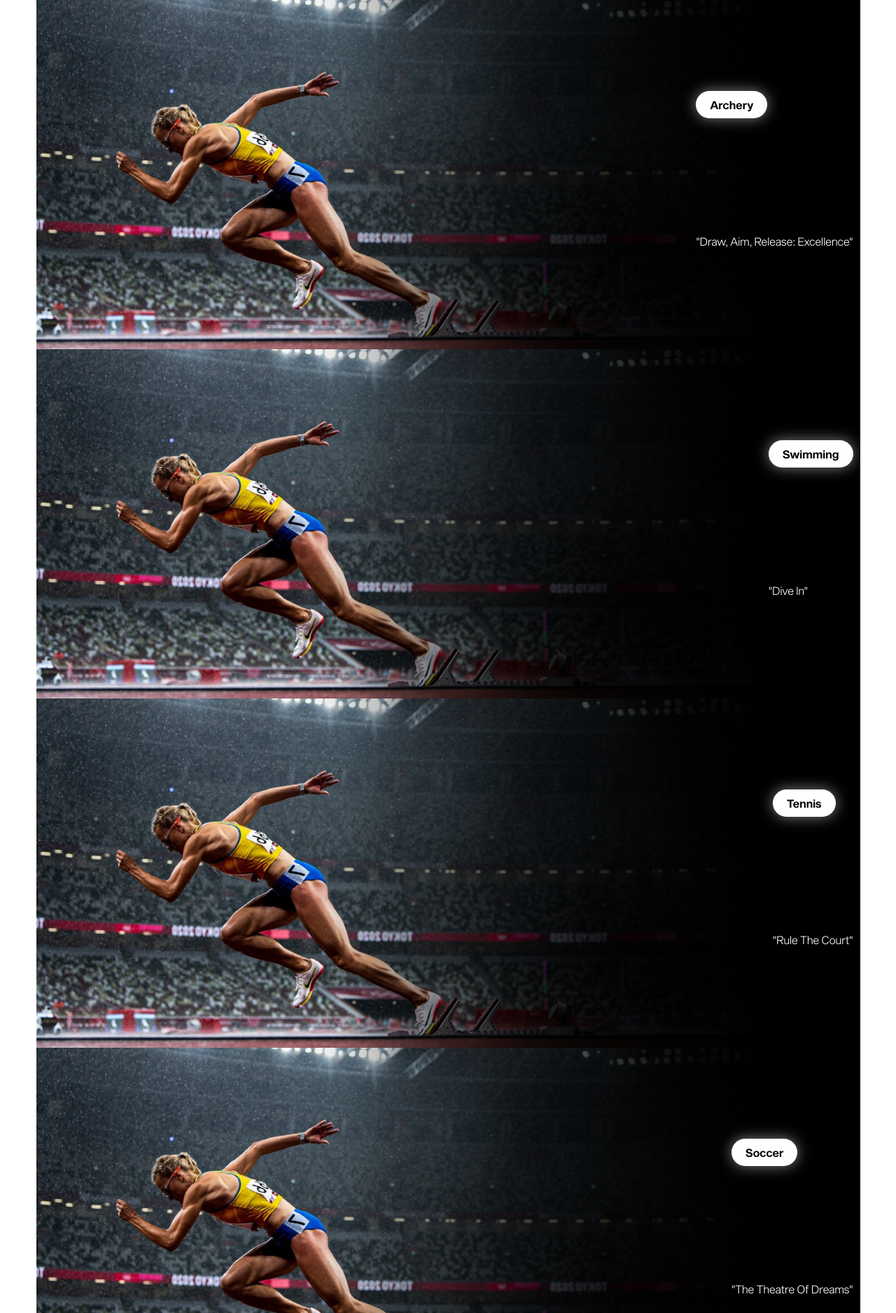
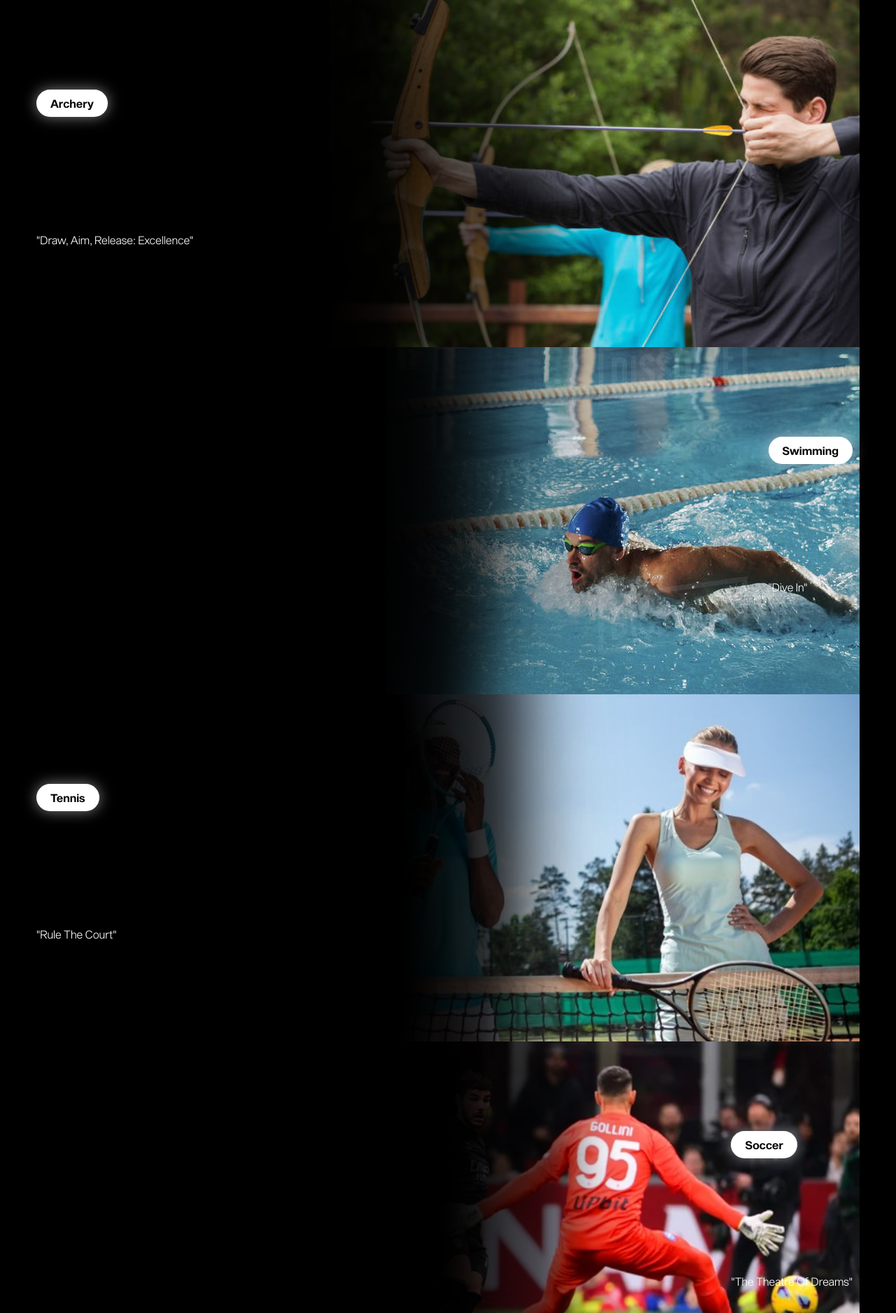
Before and after one commit to tomjoyce1/zorkfourteenth, a Flask app: page /clubs in a window 1280 px wide. Shown: the part 44-1920 px from the top of the page at 70% size. Run offline with Flask 3, Linux system fonts and the light colour scheme.

Commit message:
club page done,small fixe needed

```diff
--- a/templates/clubs.html
+++ b/templates/clubs.html
@@ -9,13 +9,14 @@
     <style>
         /* Add your CSS styles here */
         body {
+            background-color: #000000;
             margin: 0;
             padding: 0;
         }
 
         header {
             background-color: #333;
-            color: #fff;
+            color: #000000;
             padding: 20px 0;
 
         }
@@ -91,7 +92,7 @@
             align-items: center;
             justify-content: center;
             text-align: center;
-            color: #fff;
+            color: #000000;
             font-family: 'Sequel Sans Semi Bold Head', Rockwell;
 
         }
@@ -112,7 +113,7 @@
 
         .features-section h2 {
             font-family: 'Bebas Neue Pro Bold Italic', Rockwell;
-            color: white;
+            color: rgb(0, 0, 0);
             font-size: 107px;
             line-height: 0.9;
             /* Adjust line height as needed */
@@ -273,8 +274,8 @@
     </nav>
         <div class="feature">
             <div class="feature-content">
-                <img src="static/runrun.jpg" alt="Feature 1 Image">
-                <div class="text-content">
+                <img src="static/archery.png" alt="Feature 1 Image">
+                <div class="text-content custom-left">
                     <button class="button">Archery</button>
                     <p>"Draw, Aim, Release: Excellence" </p>
                 </div>
@@ -283,7 +284,7 @@
 
         <div class="feature">
             <div class="feature-content">
-                <img src="static/runrun.jpg" alt="Feature 1 Image">
+                <img src="static/swimming.png" alt="Feature 1 Image">
                 <div class="text-content">
                     <button class="button">Swimming</button>
                     <p>"Dive In" </p>
@@ -293,8 +294,8 @@
 
         <div class="feature">
             <div class="feature-content">
-                <img src="static/runrun.jpg" alt="Feature 1 Image">
-                <div class="text-content">
+                <img src="static/tennis.png" alt="Feature 1 Image">
+                <div class="text-content custom-left">
                     <button class="button">Tennis</button>
                     <p>"Rule The Court" </p>
                 </div>
@@ -303,7 +304,7 @@
 
         <div class="feature">
             <div class="feature-content">
-                <img src="static/runrun.jpg" alt="Feature 1 Image">
+                <img src="static/soccer.png" alt="Feature 1 Image">
                 <div class="text-content">
                     <button class="button">Soccer</button>
                     <p>"The Theatre Of Dreams"</p>
@@ -313,8 +314,8 @@
 
         <div class="feature">
             <div class="feature-content">
-                <img src="static/runrun.jpg" alt="Feature 1 Image">
-                <div class="text-content">
+                <img src="static/hockey.png" alt="Feature 1 Image">
+                <div class="text-content custom-left">
                     <button class="button">Hockey</button>
                     <p>"Stick With It"</p>
                 </div>
```
Also changed, not shown: static/archery.png (added), static/hockey.png (added), static/soccer.png (added), static/swimming.png (added), static/tennis.png (added).
